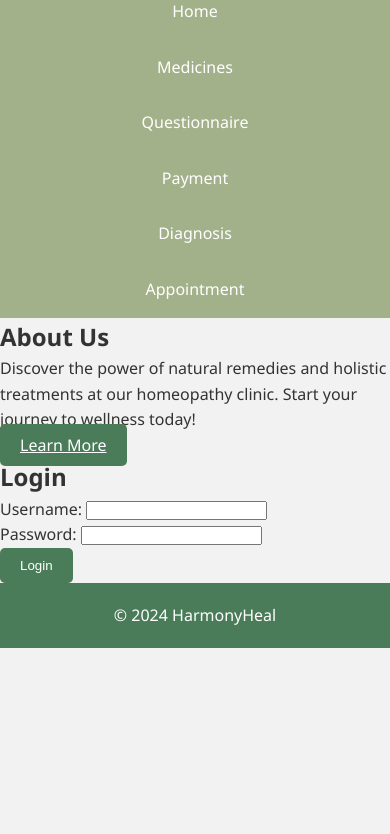
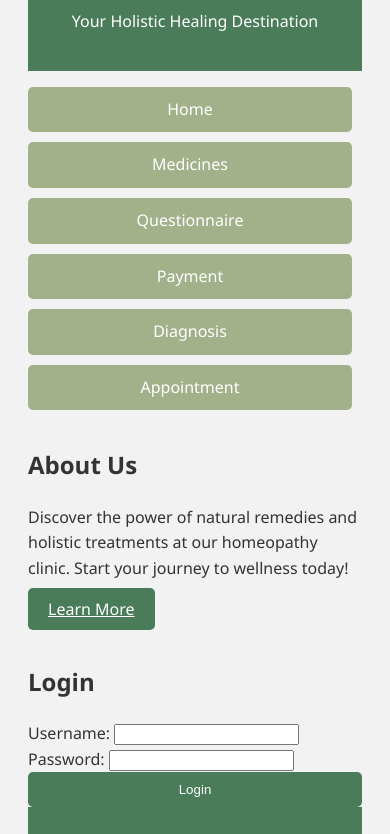
Before and after one commit to niteshbansal30b/homeo.github.io, a plain HTML site: page index.html in a window 390 px wide. Shown: the part 184-1018 px from the top of the page. Before the commit the page ends 844 px from the top, so only its background shows below. Drawn offline with Linux system fonts and the light colour scheme.

Commit message:
Update styles.css for enhanced responsiveness and interactive styling.

```diff
--- a/styles.css
+++ b/styles.css
@@ -1,3 +1,4 @@
+/* Root definition for styling */
 :root {
     --primary-color: #4a7c59; /* A calming green */
     --secondary-color: #f2f2f2; /* Soft off-white for backgrounds */
@@ -10,67 +11,79 @@
     --nav-height: 50px;
 }
 
-* {
-    margin: 0;
-    padding: 0;
-    box-sizing: border-box;
-}
-
+/* Global Styles */
 body {
     font-family: var(--font-stack);
     color: var(--text-color);
     background-color: var(--secondary-color);
     line-height: 1.6;
+    padding: 20px;
 }
 
 header, footer {
     background-color: var(--primary-color);
-    color: #fff;
+    color: white;
     text-align: center;
     padding: 20px;
 }
 
 nav ul {
     list-style: none;
-    background-color: var(--accent-color);
-    text-align: center;
     padding: 0;
-    margin: 0;
 }
 
 nav ul li {
-    display: inline;
+    display: inline-block;
+    margin-right: 10px;
 }
 
 nav ul li a {
     text-decoration: none;
     color: white;
-    padding: 15px 20px;
-    display: inline-block;
+    background-color: var(--accent-color);
+    padding: 10px 15px;
+    border-radius: 5px;
+    transition: background-color 0.3s;
 }
 
-button, .button {
+nav ul li a:hover, nav ul li a:focus {
+    background-color: darken(var(--primary-color), 10%);
+}
+
+/* Responsive Grid Layout for Sections */
+main {
+    display: grid;
+    grid-template-columns: repeat(auto-fill, minmax(320px, 1fr));
+    gap: 20px;
+}
+
+.button {
     background-color: var(--primary-color);
-    color: #fff;
+    color: white;
     border: none;
     padding: 10px 20px;
     cursor: pointer;
     border-radius: 5px;
-    transition: background-color 0.3s ease;
+    transition: background-color 0.3s;
 }
 
-button:hover, .button:hover {
-    background-color: darken(var(--primary-color), 10%);
+.button:hover {
+    background-color: darken(var(--primary-color), 20%);
 }
 
-.section {
-    padding: 20px;
-    margin: 20px 0;
-}
-
-/* Add responsiveness */
+/* Media Queries for Responsive Adjustments */
 @media (max-width: 768px) {
     nav ul li {
+        display:block;
+        text-align: center;
+    }
+
+    nav ul li a {
         display: block;
+        margin-bottom: 10px;
+    }
+
+    .button {
+        width: 100%;
     }
 }
```
